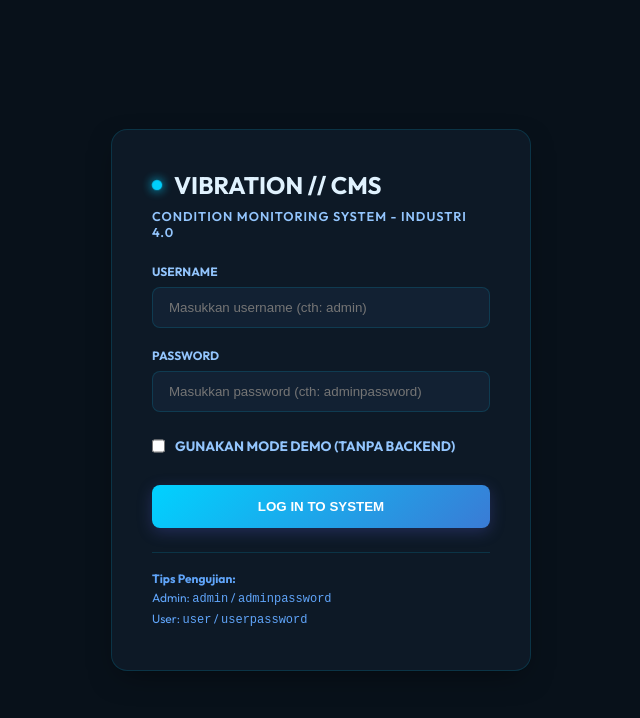
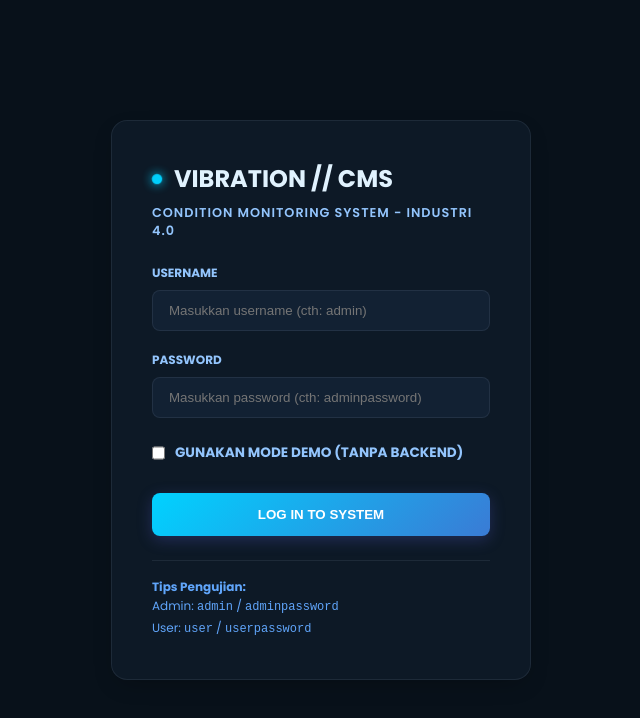
Before and after one commit to MHasyaA/vibration-cms-app, a Vue app in the folder frontend/: page / in a window 1280 px wide. Shown: the top 718 px of the page, without its empty margins (319-959 px from the left). Built offline with nearby package versions, Linux system fonts and the light colour scheme.

Commit message:
feat: integrate Poppins font, simplify overview dashboard UI, and sync frontend-backend data

```diff
--- a/frontend/index.html
+++ b/frontend/index.html
@@ -8,7 +8,7 @@
   <link rel="preconnect" href="https://fonts.googleapis.com">
   <link rel="preconnect" href="https://fonts.gstatic.com" crossorigin>
   <link
-    href="https://fonts.googleapis.com/css2?family=Inter:wght@400;500;600;700&family=Outfit:wght@400;500;600;700;800&display=swap"
+    href="https://fonts.googleapis.com/css2?family=Poppins:wght@300;400;500;600;700;800&family=JetBrains+Mono:wght@400;500;700&display=swap"
     rel="stylesheet">
   <title>CMS</title>
 </head>
--- a/frontend/src/App.vue
+++ b/frontend/src/App.vue
@@ -3451,9 +3451,9 @@ onUnmounted(() => {
 }
 
 .analytics-card:hover {
-  transform: translateY(-4px);
+  transform: translateY(-2px);
   border-color: var(--border-glow-hover);
-  box-shadow: 0 12px 30px -10px rgba(0, 210, 255, 0.2);
+  box-shadow: var(--shadow-premium);
 }
 
 .analytics-card .card-title {
@@ -3561,9 +3561,8 @@ onUnmounted(() => {
   border: none;
   height: 1px;
   background: var(--border-color);
-  margin: 14px 0 12px 0;
+  margin: 20px 0;
   flex-shrink: 0;
-  box-shadow: 0 0 8px rgba(0, 210, 255, 0.15);
 }
 
 /* Card 2: ISO Donut & Regulation Info */
@@ -3701,7 +3700,6 @@ onUnmounted(() => {
 
 .alarm-val-wrapper .count.critical-text {
   color: var(--status-critical);
-  text-shadow: 0 0 15px rgba(239, 68, 68, 0.4);
 }
 
 .alarm-val-wrapper .desc {
@@ -3758,17 +3756,14 @@ onUnmounted(() => {
 
 .status-neon-glow.safe {
   color: var(--status-safe);
-  background: rgba(16, 185, 129, 0.05);
-  border: 1px solid rgba(16, 185, 129, 0.2);
-  box-shadow: 0 0 15px rgba(16, 185, 129, 0.05);
+  background: rgba(16, 185, 129, 0.04);
+  border: 1px solid rgba(16, 185, 129, 0.1);
 }
 
 .status-neon-glow.critical {
   color: var(--status-critical);
-  background: rgba(239, 68, 68, 0.08);
-  border: 1px solid rgba(239, 68, 68, 0.22);
-  box-shadow: 0 0 15px rgba(239, 68, 68, 0.1);
-  animation: pulse-soft 2s infinite ease-in-out;
+  background: rgba(239, 68, 68, 0.06);
+  border: 1px solid rgba(239, 68, 68, 0.15);
 }
 
 .status-hint-desc {
@@ -3851,10 +3846,9 @@ onUnmounted(() => {
   flex-direction: column;
   align-items: center;
   padding: 8px 16px;
-  background: rgba(239, 68, 68, 0.06);
-  border: 1px solid rgba(239, 68, 68, 0.18);
+  background: rgba(239, 68, 68, 0.04);
+  border: 1px solid rgba(239, 68, 68, 0.1);
   border-radius: 10px;
-  box-shadow: 0 0 12px rgba(239, 68, 68, 0.08);
 }
 
 .regression-badge-glow .days {
--- a/frontend/src/style.css
+++ b/frontend/src/style.css
@@ -1,4 +1,4 @@
-@import url('https://fonts.googleapis.com/css2?family=Outfit:wght@300;400;500;600;700;800&family=JetBrains+Mono:wght@400;500;700&display=swap');
+@import url('https://fonts.googleapis.com/css2?family=Poppins:wght@300;400;500;600;700;800&family=JetBrains+Mono:wght@400;500;700&display=swap');
 
 :root {
   /* Dark Theme variables (Ice Blue) */
@@ -8,9 +8,9 @@
   --bg-input: #122133;
   --bg-input-hover: #1a304a;
 
-  --border-color: rgba(0, 210, 255, 0.15);
-  --border-glow: rgba(0, 210, 255, 0.2);
-  --border-glow-hover: rgba(58, 123, 213, 0.4);
+  --border-color: rgba(148, 163, 184, 0.12);
+  --border-glow: rgba(148, 163, 184, 0.15);
+  --border-glow-hover: rgba(0, 210, 255, 0.25);
 
   --text-primary: #e0f2fe;
   --text-secondary: #93c5fd;
@@ -18,19 +18,19 @@
 
   --accent-primary: #00d2ff;
   --accent-secondary: #3a7bd5;
-  --accent-cyan: #00ffff;
+  --accent-cyan: #38bdf8;
 
   --status-safe: #10b981;
   --status-warning: #f59e0b;
   --status-critical: #ef4444;
 
-  --status-safe-glow: rgba(16, 185, 129, 0.15);
-  --status-warning-glow: rgba(245, 158, 11, 0.15);
-  --status-critical-glow: rgba(239, 68, 68, 0.25);
+  --status-safe-glow: rgba(16, 185, 129, 0.08);
+  --status-warning-glow: rgba(245, 158, 11, 0.08);
+  --status-critical-glow: rgba(239, 68, 68, 0.12);
 
   --sidebar-width: 260px;
   --header-height: 70px;
-  --shadow-premium: 0 10px 30px -10px rgba(0, 0, 0, 0.5);
+  --shadow-premium: 0 8px 24px -8px rgba(0, 0, 0, 0.3);
   --glass-blur: blur(12px);
 }
 
@@ -42,9 +42,9 @@
   --bg-input: #e0f2fe;
   --bg-input-hover: #bae6fd;
 
-  --border-color: rgba(0, 85, 153, 0.1);
-  --border-glow: rgba(0, 136, 204, 0.15);
-  --border-glow-hover: rgba(0, 136, 204, 0.3);
+  --border-color: rgba(148, 163, 184, 0.15);
+  --border-glow: rgba(148, 163, 184, 0.2);
+  --border-glow-hover: rgba(0, 136, 204, 0.35);
 
   --text-primary: #0f172a;
   --text-secondary: #1e3a8a;
@@ -78,7 +78,7 @@ html, body {
   height: 100%;
   background-color: var(--bg-space);
   color: var(--text-primary);
-  font-family: 'Outfit', -apple-system, BlinkMacSystemFont, sans-serif;
+  font-family: 'Poppins', -apple-system, BlinkMacSystemFont, sans-serif;
   overflow: hidden; /* Lock viewport to prevent overall scrolling in SCADA full screen mode */
 }
 
```
